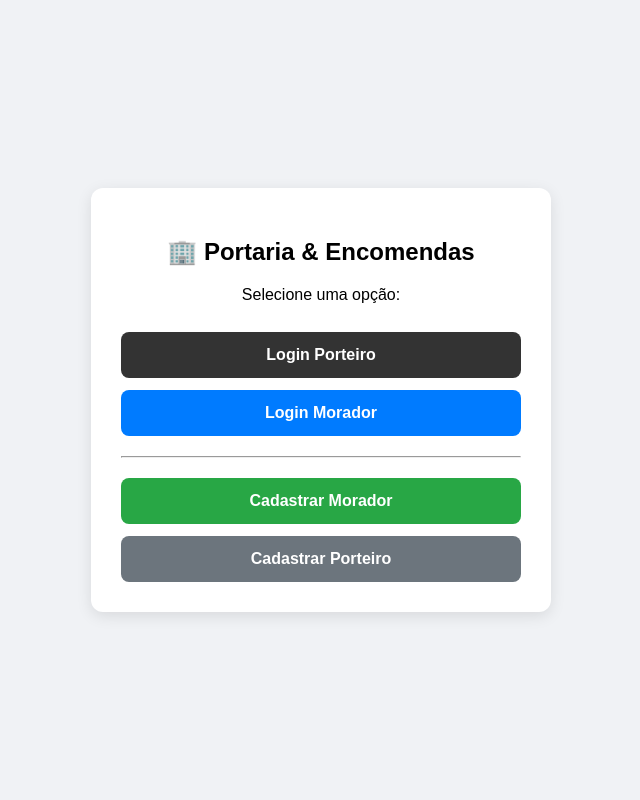
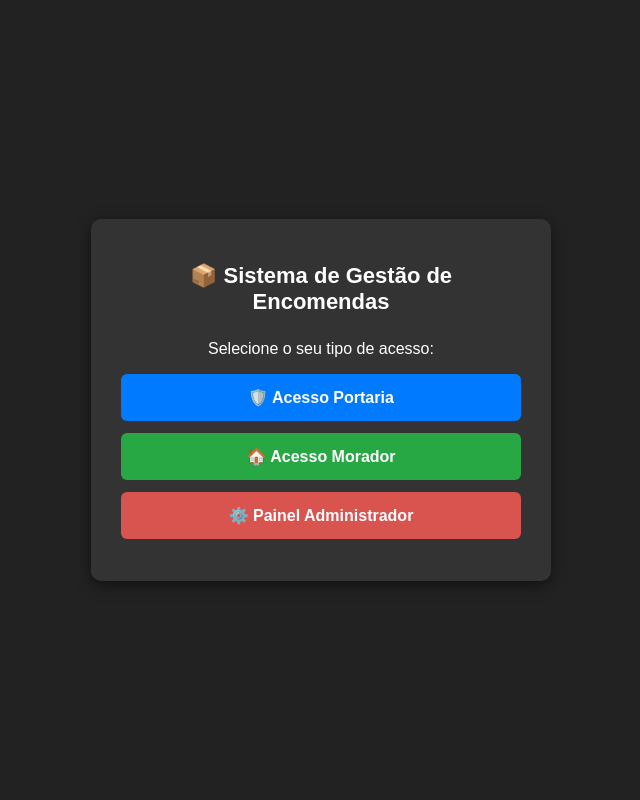
Before and after one commit to helderSilva-bit/sistema-condominio, a Flask app: page / in a window 1280 px wide. Shown: the whole page, without its empty margins (319-959 px from the left). Run offline with Flask 3, Linux system fonts and the light colour scheme; the visitor is signed in with stand-in values (Sample User, id 1).

Commit message:
Adiciona botao do painel admin na pagina inicial

```diff
--- a/templates/index.html
+++ b/templates/index.html
@@ -2,26 +2,27 @@
 <html lang="pt-BR">
 <head>
     <meta charset="UTF-8">
-    <title>Sistema de Portaria & Encomendas</title>
+    <meta name="viewport" content="width=device-width, initial-scale=1.0">
+    <title>Sistema de Encomendas - Condomínio</title>
     <style>
-        body { font-family: Arial, sans-serif; background: #f0f2f5; display: flex; justify-content: center; align-items: center; height: 100vh; margin: 0; }
-        .card { background: white; padding: 30px; border-radius: 12px; box-shadow: 0 4px 15px rgba(0,0,0,0.1); text-align: center; max-width: 400px; width: 100%; }
-        button { width: 100%; padding: 14px; margin-top: 12px; border-radius: 8px; border: none; font-size: 16px; font-weight: bold; cursor: pointer; }
-        .btn-porteiro { background: #333; color: white; }
-        .btn-morador { background: #007bff; color: white; }
-        .btn-cad-m { background: #28a745; color: white; }
-        .btn-cad-p { background: #6c757d; color: white; }
+        body { font-family: Arial, sans-serif; background: #222; color: #fff; display: flex; justify-content: center; align-items: center; height: 100vh; margin: 0; }
+        .card { background: #333; padding: 30px; border-radius: 10px; width: 100%; max-width: 400px; text-align: center; box-shadow: 0 4px 15px rgba(0,0,0,0.5); }
+        h1 { font-size: 22px; margin-bottom: 25px; }
+        .btn-opcao { display: block; width: 100%; padding: 14px; margin: 12px 0; border-radius: 6px; border: none; font-size: 16px; font-weight: bold; text-decoration: none; color: white; box-sizing: border-box; cursor: pointer; }
+        .btn-porteiro { background: #007bff; }
+        .btn-morador { background: #28a745; }
+        .btn-admin { background: #d9534f; }
+        .btn-opcao:hover { opacity: 0.9; }
     </style>
 </head>
 <body>
 <div class="card">
-    <h2>🏢 Portaria & Encomendas</h2>
-    <p>Selecione uma opção:</p>
-    <button class="btn-porteiro" onclick="location.href='/login-porteiro'">Login Porteiro</button>
-    <button class="btn-morador" onclick="location.href='/login-morador'">Login Morador</button>
-    <hr style="margin-top: 20px;">
-    <button class="btn-cad-m" onclick="location.href='/cadastro'">Cadastrar Morador</button>
-    <button class="btn-cad-p" onclick="location.href='/cadastro-porteiro'">Cadastrar Porteiro</button>
+    <h1>📦 Sistema de Gestão de Encomendas</h1>
+    <p>Selecione o seu tipo de acesso:</p>
+
+    <a href="/login-porteiro" class="btn-opcao btn-porteiro">🛡️ Acesso Portaria</a>
+    <a href="/login-morador" class="btn-opcao btn-morador">🏠 Acesso Morador</a>
+    <a href="/login-admin" class="btn-opcao btn-admin">⚙️ Painel Administrador</a>
 </div>
 </body>
 </html>
```
